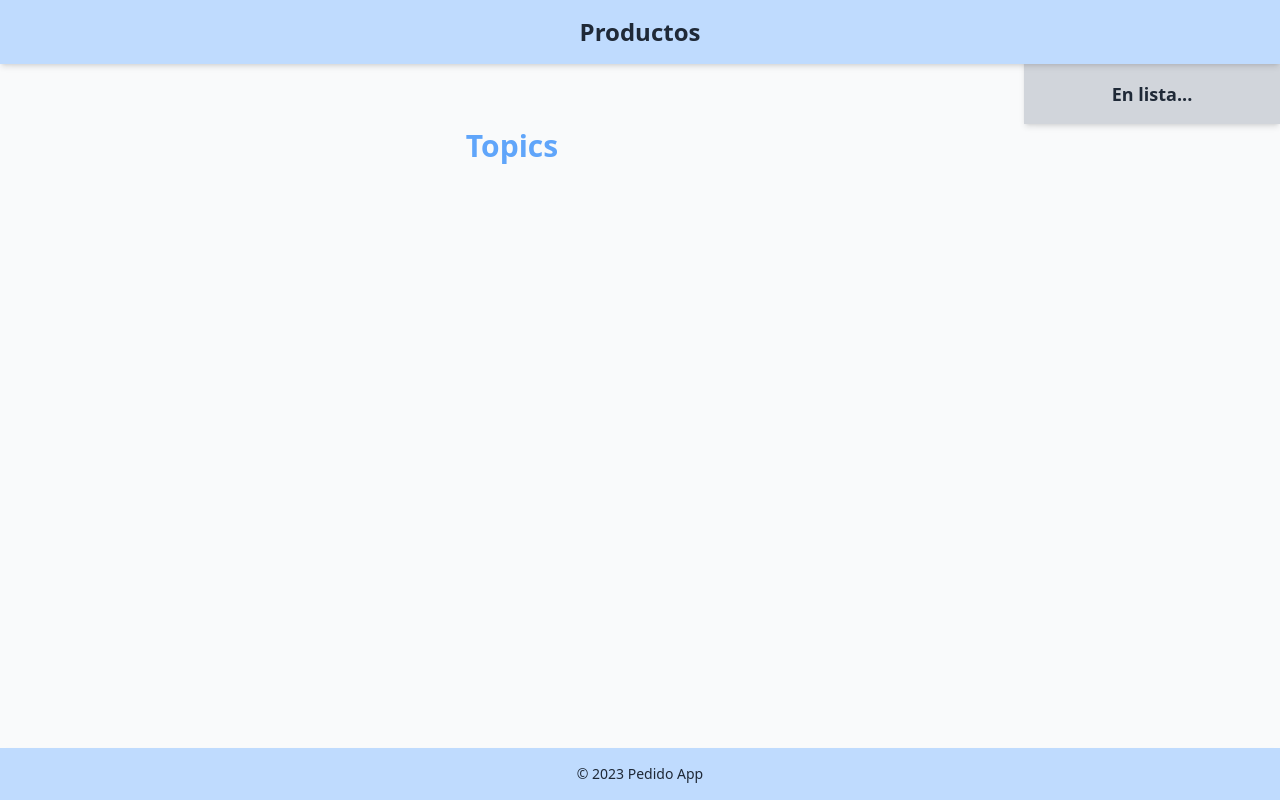
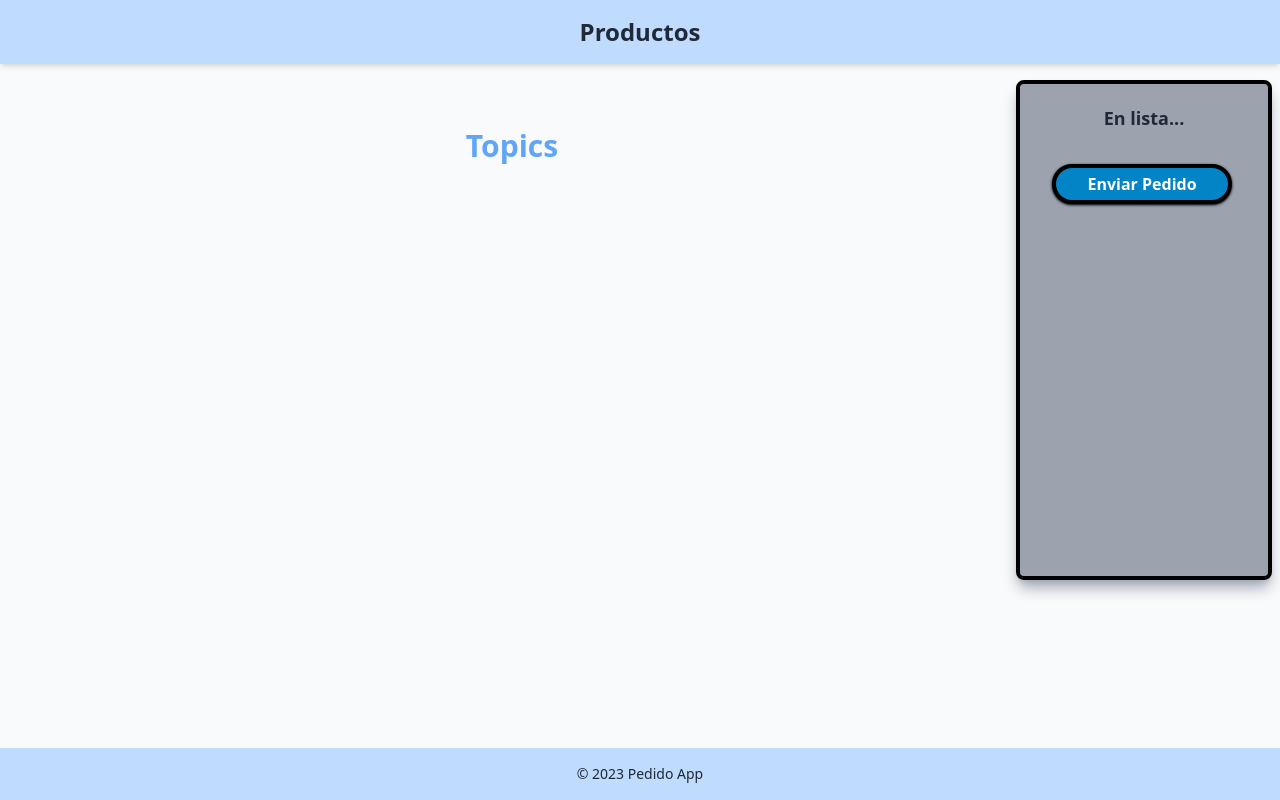
Before and after one commit to D13G0R/appCeviche, a Django app: page /takeOrders/ in a window 1280 px wide. Run offline with Django 5.2, Linux system fonts and the light colour scheme; data that the repository does not hold is empty; some libraries are stand-ins or nearby versions.

Commit message:
Se modifiaron los nombres de 2 columnas (descripcion_topic y precio_topic), se hizo responsive la vista takeOrders y se agregaron otros diseños.

```diff
--- a/apps/Productos/models.py
+++ b/apps/Productos/models.py
@@ -15,8 +15,8 @@ class Productos(models.Model):
 
 class Topics(models.Model):
     nombre_topic = models.CharField(max_length= 50, null = False, blank = False)
-    descripcion_producto = models.TextField(null = False, blank = False)
-    precio_producto = models.FloatField(null = False, blank = False)
+    descripcion_topic = models.TextField(null = False, blank = False)
+    precio_topic = models.FloatField(null = False, blank = False)
 
 class Pedido_Producto_Topic(models.Model):
     fk_pedido = models.BigIntegerField()
--- a/apps/Productos/templates/tomarPedido.html
+++ b/apps/Productos/templates/tomarPedido.html
@@ -18,11 +18,11 @@
 
     <main class="pt-20 pb-16">
         <div class="content">
-            <article>
-                <section class="grid gap-4 px-4 sm:grid-cols-1 md:grid-cols-2 lg:grid-cols-3 xl:grid-cols-4">
+
+            <section class="grid gap-4 px-4 grid-cols-2 md:grid-cols-3 lg:grid-cols-3 xl:grid-cols-4"> <!--Las visas menores a 640 (sm) no se cojen porque los telefonos tienes menores tamaños (400-500px) entonces se edito con @media en CSS-->
                 {% for producto in Productos %}
                 <div class="bg-white hover:bg-gray-100 transition-colors p-4 rounded-lg shadow-md text-center cursor-pointer"
-                        onclick="addToPanel('Producto', {{ producto.id }}, '{{ producto.nombre_producto }}', '{{ producto.descripcion_producto }}', '{{ producto.precio_producto }}')">
+                    onclick="addToPanel('Producto', '{{ producto.id }}', '{{ producto.nombre_producto }}', '{{ producto.descripcion_producto }}', '{{ producto.precio_producto }}')">
                     <h2 class="text-lg font-semibold text-gray-700">{{ producto.nombre_producto }}</h2>
                     <p class="text-sm text-gray-600">{{ producto.descripcion_producto }}</p>
                     <p class="text-md font-bold text-gray-800 mt-2">${{ producto.precio_producto }}</p>
@@ -32,22 +32,27 @@
 
             <h2 class="text-3xl text-center font-bold mt-12 mb-6 text-blue-400">Topics</h2>
 
-                <section class="grid gap-4 px-4 sm:grid-cols-1 md:grid-cols-2 lg:grid-cols-3 xl:grid-cols-4">
+            <section class="grid gap-5 px-4 grid-cols-2 md:grid-cols-3 lg:grid-cols-3 xl:grid-cols-4">
                 {% for topic in Topics %}
                 <div class="bg-white hover:bg-gray-100 transition-colors p-4 rounded-lg shadow-md text-center cursor-pointer"
-                        onclick="addToPanel('Topic', {{ topic.id }}, '{{ topic.nombre_topic }}', '{{ topic.descripcion_topic }}', '{{ topic.precio_topic }}')">
+                    onclick="addToPanel('Topic', '{{ topic.id }}' , '{{ topic.nombre_topic }}', '{{ topic.descripcion_topic }}', '{{ topic.precio_topic }}')">
                     <h3 class="text-lg font-semibold text-gray-700">{{ topic.nombre_topic }}</h3>
                     <qp class="text-sm text-gray-600">{{ topic.descripcion_topic }}</qp>
                     <qp class="text-sm text-gray-600">{{ topic.precio_topic }}</qp>
                 </div>
                 {% endfor %}
             </section>
-            </article>
+
         </div>
-        <article id="panel" class="panel bg-gray-300 fixed top-0 right-0 pt-20 overflow-y-auto shadow-md">
+        <article id="panel"
+            class="top-15 right-2 pt-5 panel bg-gray-400 fixed shadow-lg shadow-gray-400 rounded-lg border border-black border-4">
             <h2 class="text-center font-bold text-lg mb-4">En lista...</h2>
             <ul id="panel-list" class="px-4">
                 <!-- Items will be added here dynamically -->
+                <button type="button"
+                    class="w-5/6 h-10 mx-4 my-4 text-white font-semibold bg-sky-600 text-center rounded-3xl shadow shadow-black border border-4 border-black hover:bg-sky-500">Enviar
+                    Pedido
+                </button>
             </ul>
         </article>
     </main>
@@ -56,7 +61,7 @@
         <p class="text-sm">© 2023 Pedido App</p>
     </footer>
 
-    <script src = " {% static 'js/tomarPedido.js' %}">
+    <script src=" {% static 'js/tomarPedido.js' %}">
     </script>
 
 </body>
--- a/database/DML.sql
+++ b/database/DML.sql
@@ -27,7 +27,7 @@ INSERT INTO productos_productos (id, nombre_producto, descripcion_producto, prec
 (26, 'Limonada', 'Bebida refrescante de limón', 2.49),
 (27, 'Agua de Coco', 'Bebida natural de coco', 3.49);
 
-INSERT INTO productos_topics (id, nombre_topic, descripcion_producto, precio_producto) VALUES
+INSERT INTO productos_topics (id, nombre_topic, descripcion_topic, precio_topic) VALUES
 (1, '50grs de Camarón', 'Porción de 50 gramos de camarón fresco', 3.99),
 (2, '50grs de Cebolla', 'Porción de 50 gramos de cebolla', 0.99),
 (3, '50grs de Mango', 'Porción de 50 gramos de mango fresco', 1.99),
--- a/static/css/tomarPedido.css
+++ b/static/css/tomarPedido.css
@@ -15,16 +15,41 @@ main {
     transition: margin-right 0.3s ease;
 }
 
+/*Responsive Design to Panel of Orders*/
 .panel {
     width: 16rem;
+    height: 200px;
     transition: transform 0.3s ease;
+    overflow-y: scroll;
 }
+@media (min-height:500px){
+    .panel{
+        height: 350px;
+    }
+}
+@media (min-height:650px){
+    .panel{
+        height: 500px;
+    }
+}
+@media (min-height:900px){
+    .panel{
+        height: 750px;
+    }
+}
+@media(min-height:1150px){
+    .panel{
+        height: 950px;
+    }
+}
+/*End responsive Panel of Orders*/
+
 
 .panel.closed {
     transform: translateX(100%);
 }
 
-@media (max-width: 640px) {
+@media (max-width: 500px) {
     .panel {
         width: 100%; /* Ocupar todo el ancho */
         height: 200px; /* Altura fija */
@@ -38,6 +63,7 @@ main {
         padding: 1rem;
         box-shadow: 0 4px 6px rgba(0, 0, 0, 0.1);
         overflow-y: auto; /* Permitir scroll */
+        background-color: red;
     }
 
     .panel.open {
@@ -46,6 +72,9 @@ main {
 
     .content {
         transition: padding-top 0.3s ease;
+        margin-right: 16rem; /* Matches the width of the panel */
+        margin-top: 120px;
+        margin-right: 0px; /* Matches the width of the panel */
     }
 
     .panel.open ~ .content {
```
Also changed, not shown: static/js/tomarPedido.js (+4 -6 lines), apps/Productos/migrations/0001_initial.py, apps/Productos/migrations/0002_pedido_producto_topic_detalle_producto_and_more.py (deleted), 1 other file. Lines whose indentation alone changed are shown as unchanged.
